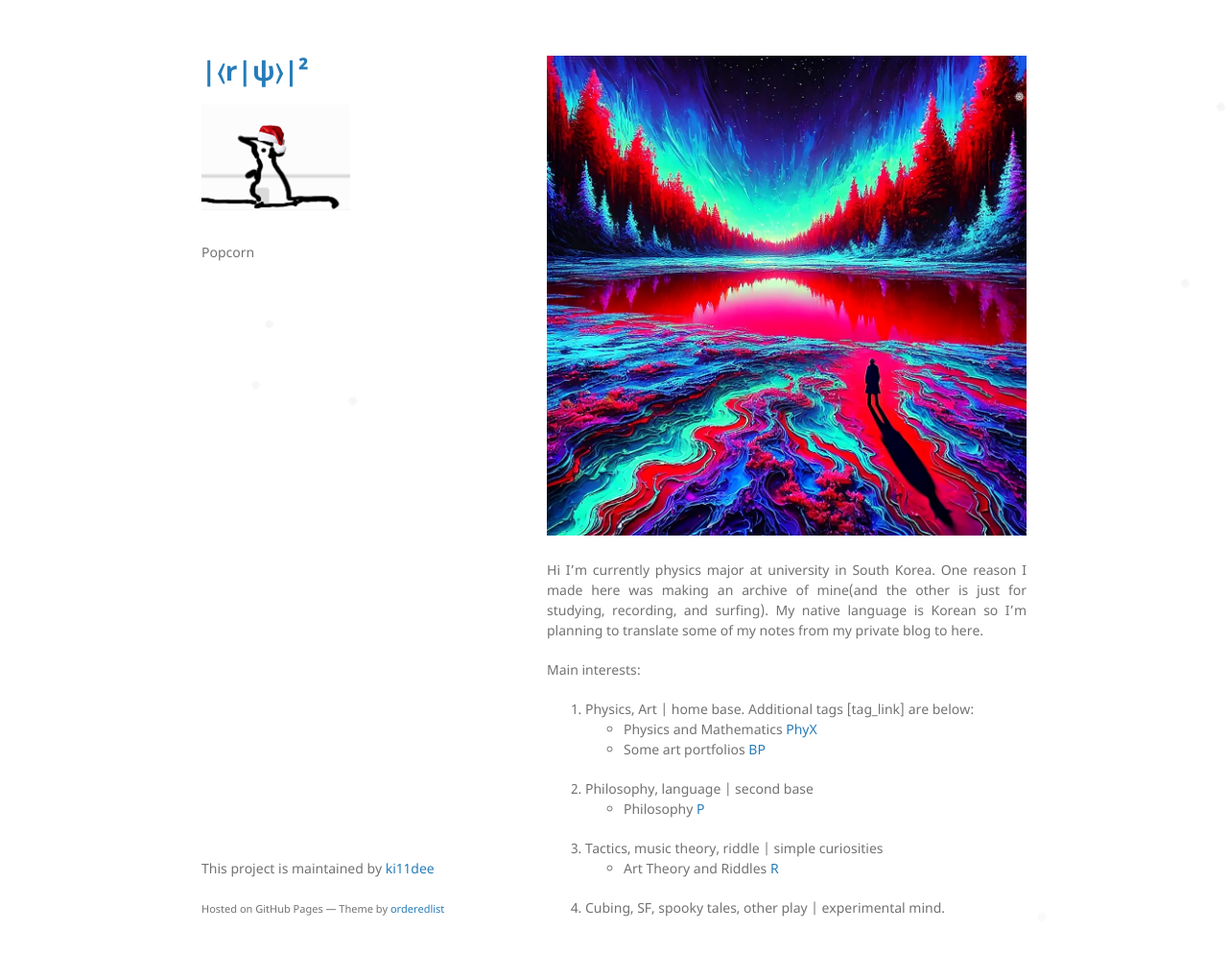
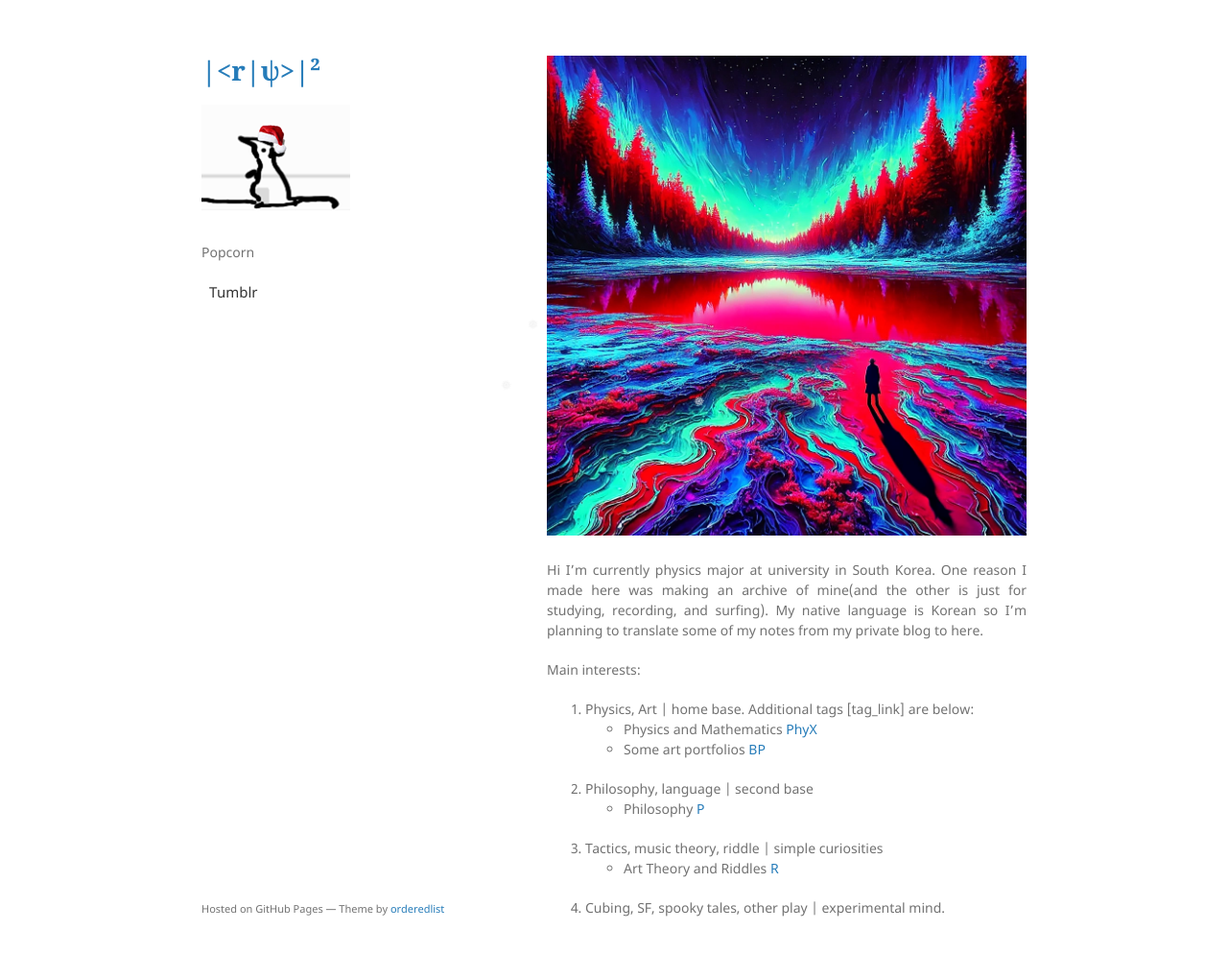
Before and after one commit to ki11dee/ki11dee.github.io-ki11dee, a Jekyll site: the page built from index.md, in a window 1280 px wide and 1026 px high. Shown: the top 994 px of the window at 96% size. Built offline with Jekyll 4.4.1, drawn with Linux system fonts in a browser that asks for light colours.

Commit message:
Modify default files

```diff
--- a/_config.yml
+++ b/_config.yml
@@ -18,7 +18,7 @@
 # You can create any custom variable you would like, and they will be accessible
 # in the templates via {{ site.myvariable }}.
 
-title: '|〈r|ψ〉|²'
+title: '|&lt;r|ψ&gt;|²'
 logo : /assets/img/santahat.png
 description: >- # this means to ignore newlines until "baseurl:"
   Popcorn
@@ -27,6 +27,11 @@
 url: "https://ki11dee.github.io" # the base hostname & protocol for your site, e.g. http://example.com
 
 github_username:  ki11dee
+
+social_links:
+  - name: Tumblr
+    url: https://kil1dee.tumblr.com/
+    icon: fa-tumblr
 
 # Build settings
 theme: jekyll-theme-minimal
--- a/_layouts/default.html
+++ b/_layouts/default.html
@@ -45,7 +45,18 @@
         {% endif %}
 
         <p>{{ site.description | default: site.github.project_tagline }}</p>
-
+        <nav class="social-links">
+          <ul>
+            {% for link in site.social_links %}
+              <li>
+                <a href="{{ link.url }}" target="_blank" rel="noopener noreferrer">
+                  <i class="fa {{ link.icon }}"></i>
+                  <span>{{ link.name }}</span>
+                </a>
+              </li>
+            {% endfor %}
+          </ul>
+        </nav>
         {% if site.show_downloads %}
         <ul class="downloads">
           <li><a href="{{ site.github.zip_url }}">Download <strong>ZIP File</strong></a></li>
@@ -60,9 +71,6 @@
 
       </section>
       <footer>
-        {% if site.github.is_project_page %}
-        <p>This project is maintained by <a href="{{ site.github.owner_url }}">{{ site.github.owner_name }}</a></p>
-        {% endif %}
         <p><small>Hosted on GitHub Pages &mdash; Theme by <a href="https://github.com/orderedlist">orderedlist</a></small></p>
       </footer>
     </div>
--- a/_sass/jekyll-theme-minimal.scss
+++ b/_sass/jekyll-theme-minimal.scss
@@ -24,6 +24,7 @@
 
 h1 {
   font-size:28px;
+  font-family: Cambria, Cochin, Georgia, Times, 'Times New Roman', serif
 }
 
 h2 {
--- a/assets/css/style.scss
+++ b/assets/css/style.scss
@@ -2,6 +2,31 @@
 ---
 
 @import "jekyll-theme-minimal";
+
+.social-links ul {
+  list-style: none;
+  padding: 0;
+  display: flex;
+  gap: 15px;
+}
+
+.social-links li {
+  display: inline-block;
+}
+
+.social-links a {
+  text-decoration: none;
+  color: #333;
+  font-size: 15px;
+}
+
+.social-links a:hover {
+  color: #0073e6;
+}
+
+.social-links i {
+  margin-right: 8px;
+}
 
 /* assets/css/main.css */
 .copy-button {
```
Also changed, not shown: other parts of _layouts/default.html (+1 -1 lines).
